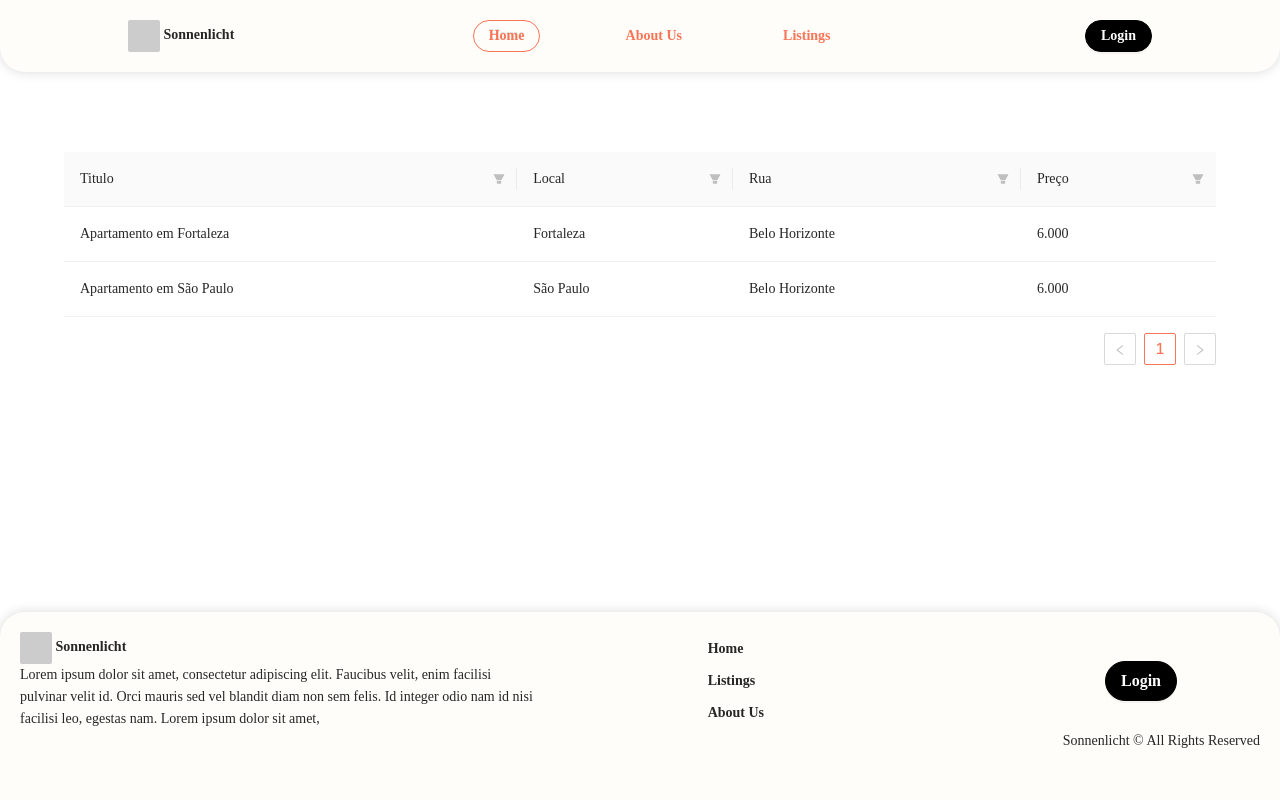
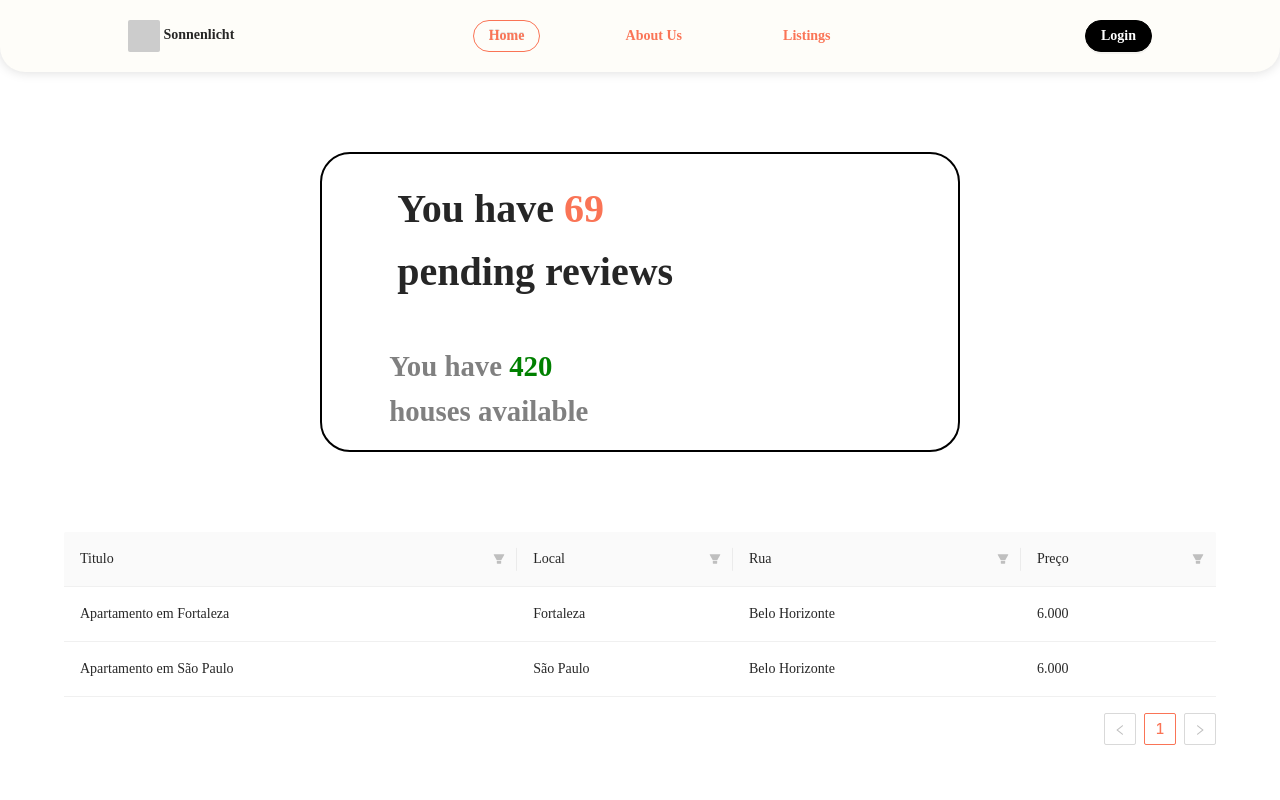
Before and after one commit to liviabelirocha/sonnenlicht, a React (Create React App) app in the folder front/: page /admin/manage-offers in a window 1280 px wide. Shown: the top 800 px of the page. Built offline with nearby package versions, Linux system fonts and the light colour scheme; the HTML template or start-up script is replaced by a standard one; a web font is replaced by a local one.

Commit message:
fix: dashboard component reviewed

```diff
--- /dev/null
+++ b/front/src/components/DashboardNumbers.jsx
@@ -0,0 +1,69 @@
+import styled, { css } from 'styled-components'
+
+const StyledDashboardNumbers = styled.div(
+  () => css`
+    display: flex;
+    justify-content: center;
+    align-items: center;
+
+    > div {
+      display: flex;
+      flex-direction: column;
+      align-items: flex-start;
+      width: 50vw;
+      margin: 10vh 0 10vh;
+      padding-left: 4vw;
+
+      border: 2px solid black;
+      border-radius: 30px;
+
+      .pending_reviews {
+        display: flex;
+        flex-direction: column;
+        margin: 3vh;
+        font-size: 2.5rem;
+        font-weight: 600;
+      }
+
+      .houses_available {
+        display: flex;
+        flex-direction: column;
+        margin: 2vh;
+        color: gray;
+        font-size: 1.8rem;
+        font-weight: 600;
+      }
+    }
+  `
+)
+
+const StyledNumber = styled.span(
+  ({ color }) => css`
+    color: ${color};
+  `
+)
+
+const DashboardNumbers = ({ pending_reviews = 69, houses_available = 420 }) => {
+  return (
+    <StyledDashboardNumbers>
+      <div>
+        <div className="pending_reviews">
+          <span>
+            You have{' '}
+            <StyledNumber color="#fa7456">{pending_reviews}</StyledNumber>
+          </span>
+          <span>pending reviews</span>
+        </div>
+        <div className="houses_available">
+          <span>
+            You have{' '}
+            <StyledNumber color="green">{houses_available}</StyledNumber>
+          </span>
+          <span>houses available</span>
+        </div>
+      </div>
+    </StyledDashboardNumbers>
+  )
+}
+
+export default DashboardNumbers
--- a/front/src/pages/AdminListing.jsx
+++ b/front/src/pages/AdminListing.jsx
@@ -1,6 +1,7 @@
 import { useEffect, useState } from 'react'
 import styled, { css } from 'styled-components'
 import { Card } from '../components/Card'
+import DashboardNumbers from '../components/DashboardNumbers'
 import Filter from '../components/Filter'
 import Footer from '../components/Footer'
 import Header from '../components/Header'
@@ -49,66 +50,9 @@ const AdminListing = ({ houses = [] }) => {
     )
   }
 
-  const StyledDashboardNumbers = styled.div(
-    () => css`
-      display: flex;
-      justify-content: center;
-      align-items: center;
-
-      > div {
-        display: flex;
-        flex-direction: column;
-        align-items: flex-start;
-        width: 50vw;
-        margin: 10vh 0 5vh;
-        padding-left: 4vw;
-
-        border: 2px solid black;
-        border-radius: 30px;
-
-        .pending_reviews {
-          display: flex;
-          flex-direction: column;
-          margin: 3vh;
-          font-size: 2.5rem;
-          font-weight: 600;
-        }
-
-        .houses_available {
-          display: flex;
-          flex-direction: column;
-          margin: 2vh;
-          color: gray;
-          font-size: 1.8rem;
-          font-weight: 600;
-        }
-      }
-    `
-  )
-
-  const StyledNumber = styled.span(
-    ({ color }) => css`
-      color: ${color};
-    `
-  )
-
   return (
     <>
       <Header></Header>
-      <StyledDashboardNumbers>
-      <div>
-        <div className="pending_reviews">
-          <span>
-            You have <StyledNumber color="#fa7456">69</StyledNumber>
-          </span>
-          <span>pending reviews</span>
-        </div>
-        <div className="houses_available">
-          <span>You have <StyledNumber color="green">420</StyledNumber></span>
-          <span>houses available</span>
-        </div>
-      </div>
-    </StyledDashboardNumbers>
       <div className="home-layout">
         <div className="filter_section">
           <Filter></Filter>
@@ -125,7 +69,7 @@ const AdminListing = ({ houses = [] }) => {
                     details={house.details}
                     img={house.img}
                     price={house.price}
-                  status='success'
+                    status="success"
                   ></Card>
                 )
               })}
--- a/front/src/pages/ManageOffers.jsx
+++ b/front/src/pages/ManageOffers.jsx
@@ -1,6 +1,7 @@
 import { Col, Modal, Table } from 'antd'
 import { useState } from 'react'
 import styled, { css } from 'styled-components'
+import DashboardNumbers from '../components/DashboardNumbers'
 import Footer from '../components/Footer'
 import Header from '../components/Header'
 import Offer from './Offer'
@@ -118,14 +119,14 @@ const ManageOffers = () => {
   const StyledTable = styled.div(
     () => css`
       display: block;
-      margin: 10vh 5vw 0;
-      min-height: 50vh;
+      margin: 0 5vw 0;
     `
   )
 
   return (
     <>
       <Header></Header>
+      <DashboardNumbers pending_reviews={69} houses_available={420} />
       <StyledTable>
         <Table
           columns={columns}
```
Lines whose indentation alone changed are shown as unchanged.
